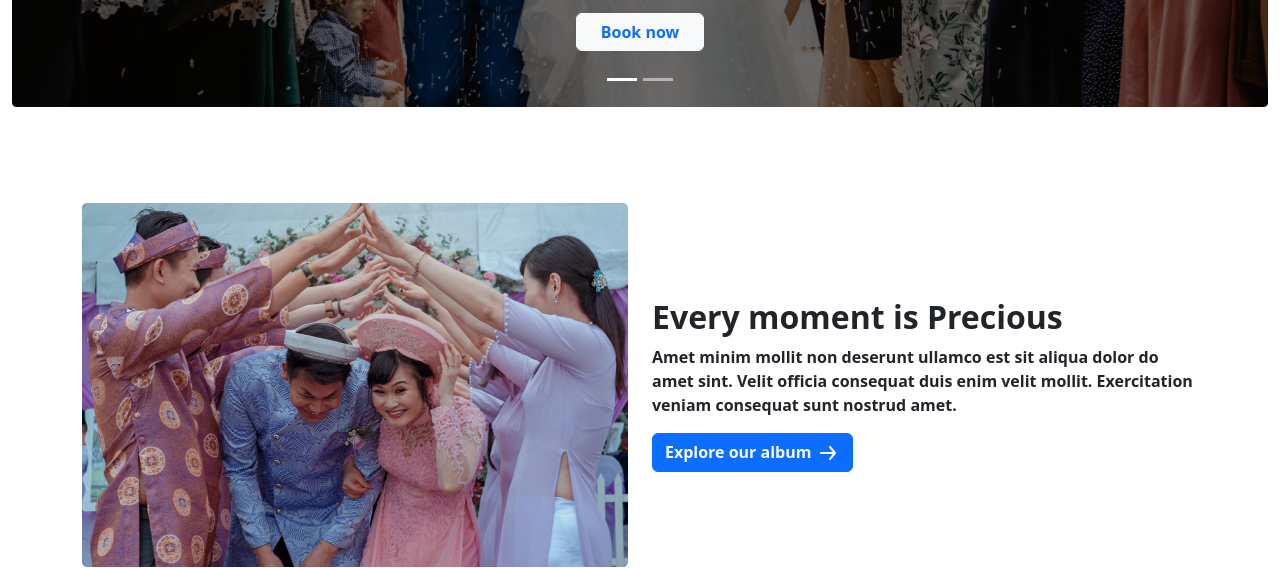
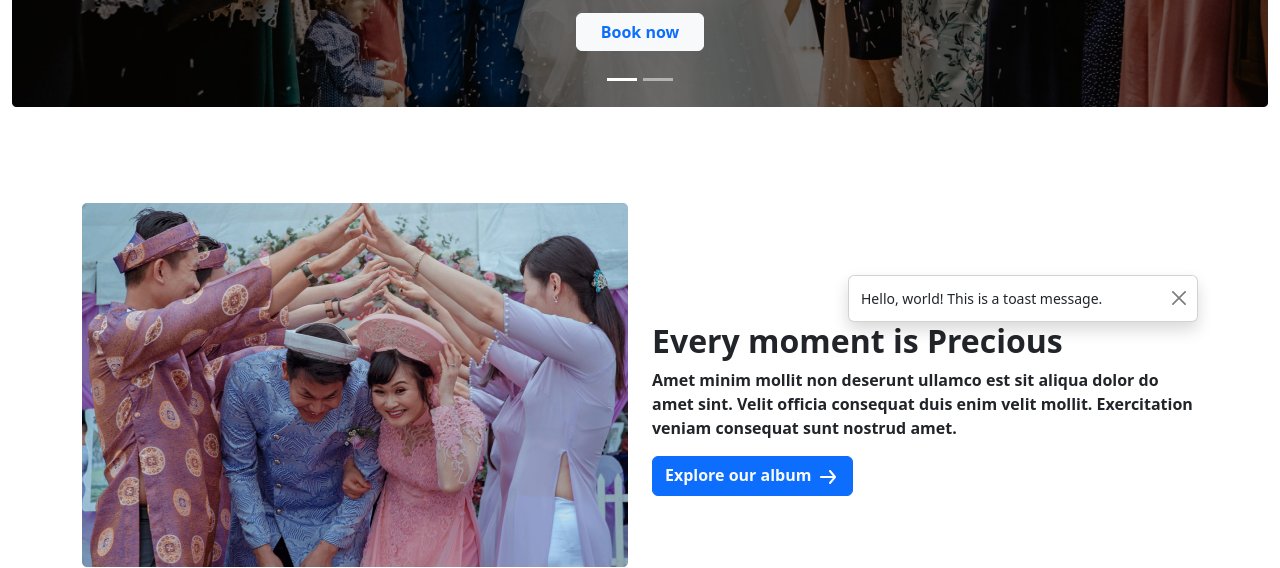
Before and after one commit to omarfaruknuman/convention-center, a plain HTML site: page index.html in a window 1280 px wide. Shown: the part 532-1100 px from the top of the page. Drawn offline with nearby package versions, Linux system fonts and the light colour scheme.

Commit message:
Added toast

```diff
--- a/index.html
+++ b/index.html
@@ -74,6 +74,16 @@
                 <img src="images/wedding.png" alt="" class="img-fluid">
             </div>
             <div class="col-md-6 col-12">
+              <div class="d-flex flex-row-reverse">
+              <div class="toast align-items-center show position-sticky" role="alert" aria-live="assertive" aria-atomic="true">
+                <div class="d-flex">
+                  <div class="toast-body">
+                    Hello, world! This is a toast message.
+                  </div>
+                  <button type="button" class="btn-close me-2 m-auto" data-bs-dismiss="toast" aria-label="Close"></button>
+                </div>
+              </div>
+            </div>
                 <h2 class="fw-bold">Every moment is Precious</h2>
                 <p class="fw-bold">Amet minim mollit non deserunt ullamco est sit aliqua dolor
                     do amet sint. Velit officia consequat duis enim velit mollit.
@@ -81,6 +91,10 @@
                     <a class="btn btn-primary text-light fw-bold" href="#">Explore our album <img src="icons/arrow-forward 1.svg" alt=""> </a>
             </div>
         </div>
+    </section>
+    <!-- Tosats Section -->
+    <section class="container">
+
     </section>
     <!-- Our Package Section -->
     <section class="container my-5 py-5">
```
